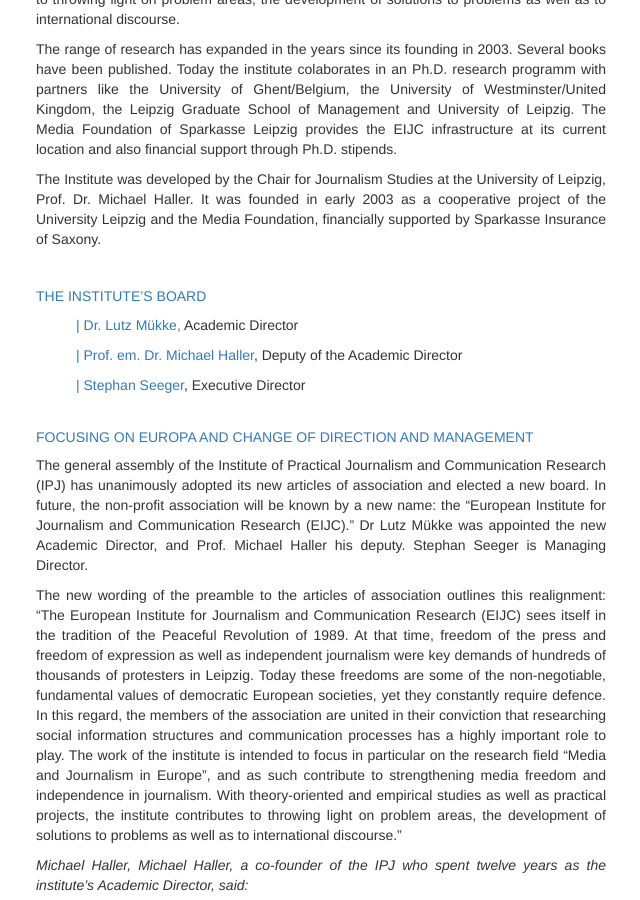
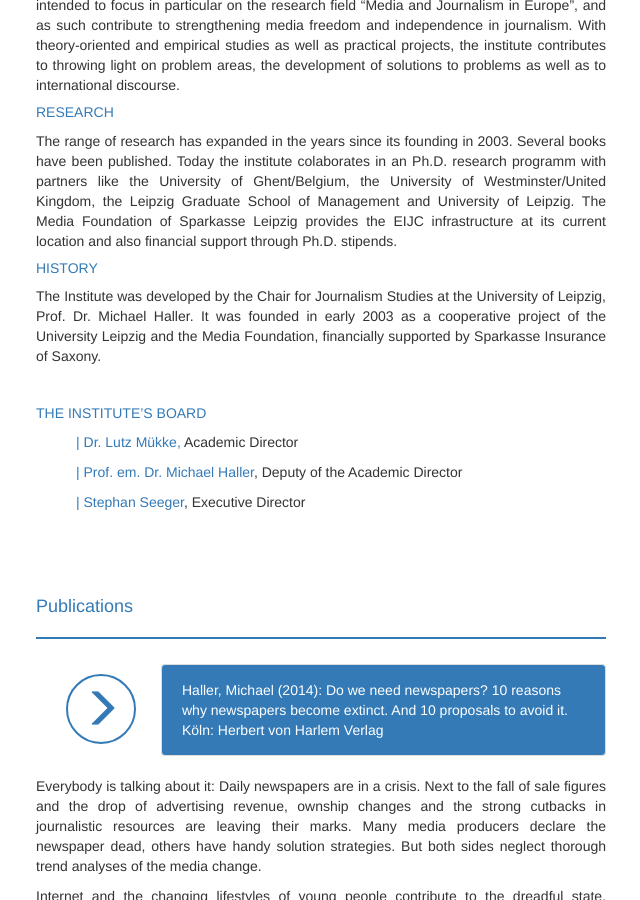
Before and after one commit to susedev/test, a Jekyll site: the page built from about.html, in a window 1280 px wide and 900 px high, scrolled down 493 px. Shown: the whole window, without its empty margins (229-869 px from the left). Built offline with Jekyll 4.4.1, drawn with Linux system fonts in a browser that asks for light colours; nearby versions of some CDN libraries; some of the changed text lies outside the part shown.

Commit message:
Update about.html

```diff
--- a/about.html
+++ b/about.html
@@ -5,15 +5,19 @@ title: about
 <h3 style="margin-top:28px; ">The Institut</h3>
 
 <div class="box" style="background-color: #337AB7; height:2px; margin-top:3px; margin-bottom:25px;">&nbsp;</div>
+<h4>EIJC</h4>
 
+<h4>Strengthening media freedom and independence in journalism in Europe</h4>
 <p style="text-align: justify;">The European Institute for Journalism and Communication Research (EIJC) sees itself in the tradition of the Peaceful Revolution of 1989. At that time, freedom of the press and freedom of expression as well as independent journalism were key demands of hundreds of thousands of protesters in Leipzig. Today these freedoms are some of the non-negotiable, fundamental values of democratic European societies. In this regard, the members of the institute are united in their conviction that researching social information structures and communication processes has a highly important role to play. The work of the institute is intended to focus in particular on the research field “Media and Journalism in Europe”, and as such contribute to strengthening media freedom and independence in journalism. With theory-oriented and empirical studies as well as practical projects, the institute contributes to throwing light on problem areas, the development of solutions to problems as well as to international discourse.</p>
-
+<p></p>
+<h4>Research</h4>
 <p style="text-align: justify;">The range of research has expanded in the years since its founding in 2003. Several books have been published. Today the institute colaborates in an Ph.D. research programm with partners like the University of Ghent/Belgium, the University of Westminster/United Kingdom, the Leipzig Graduate School of Management and University of Leipzig. The Media Foundation of Sparkasse Leipzig provides the EIJC infrastructure at its current location and also financial support through Ph.D. stipends.</p>
-
+<p></p>
+<h4>History</h4>
 <p style="text-align: justify;">The Institute was developed by the Chair for Journalism Studies at the University of Leipzig, Prof. Dr. Michael Haller. It was founded in early 2003 as a cooperative project of the University Leipzig and the Media Foundation, financially supported by Sparkasse Insurance of Saxony.</p>
 
 <p style="text-align: justify;">&nbsp;</p>
-
+<p></p>
 <h4>The Institute’s Board</h4>
 
 <p style="margin-left: 40px;"><a href="http://www.eijc.eu/de/dr-lutz-muekke-2/" target="_blank">| Dr. Lutz Mükke, </a> Academic Director</p>
@@ -24,23 +28,7 @@ title: about
 
 <h4>&nbsp;</h4>
 
-<h4>Focusing on Europa and Change of Direction and Management</h4>
 
-<p style="text-align: justify;">The general assembly of the Institute of Practical Journalism and Communication Research (IPJ) has unanimously adopted its new articles of association and elected a new board. In future, the non-profit association will be known by a new name: the “European Institute for Journalism and Communication Research (EIJC).” Dr Lutz Mükke was appointed the new Academic Director, and Prof. Michael Haller his deputy. Stephan Seeger is Managing Director.</p>
-
-<p style="text-align: justify;">The new wording of the preamble to the articles of association outlines this realignment: “The European Institute for Journalism and Communication Research (EIJC) sees itself in the tradition of the Peaceful Revolution of 1989. At that time, freedom of the press and freedom of expression as well as independent journalism were key demands of hundreds of thousands of protesters in Leipzig. Today these freedoms are some of the non-negotiable, fundamental values of democratic European societies, yet they constantly require defence. In this regard, the members of the association are united in their conviction that researching social information structures and communication processes has a highly important role to play. The work of the institute is intended to focus in particular on the research field “Media and Journalism in Europe”, and as such contribute to strengthening media freedom and independence in journalism. With theory-oriented and empirical studies as well as practical projects, the institute contributes to throwing light on problem areas, the development of solutions to problems as well as to international discourse.”</p>
-
-<p style="text-align: justify;"><em>Michael Haller, Michael Haller, a co-founder of the IPJ who spent twelve years as the institute’s Academic Director, said:</em></p>
-
-<p style="text-align: justify;">“The institute was set up to research the conditions which make independent journalism possible. It is therefore only natural that we are now using the knowledge we have acquired to contribute to strengthening media freedom and independent journalism in Europe.”</p>
-
-<p style="text-align: justify;"><em>The new Academic Director, Lutz Mükke, said of his new role:</em>:</p>
-
-<p style="text-align: justify;">“I am delighted about the confidence placed in me. The task this entails is challenging and, for me personally, highly appealing. The institute’s new profile reflects both my professional and my private socialisation: the events of 1989, advocacy of independent journalism and research as well as our international orientation.”</p>
-
-<p style="text-align: justify;"><em>Stephan Seeger, Member of the Board and Director of the Foundations of the Sparkasse Leipzig, said:</em></p>
-
-<p style="text-align: justify;">“The institute’s realignment will strengthen Leipzig as a media hub and represent a fitting complement to the international work of the Media Foundation. The Media Foundation of the Sparkasse Leipzig will continue to be as reliable a partner to the EIJK as it has been to the IPJ for more than a decade now.”</p>
 
 <h3>&nbsp;</h3>
 
```
